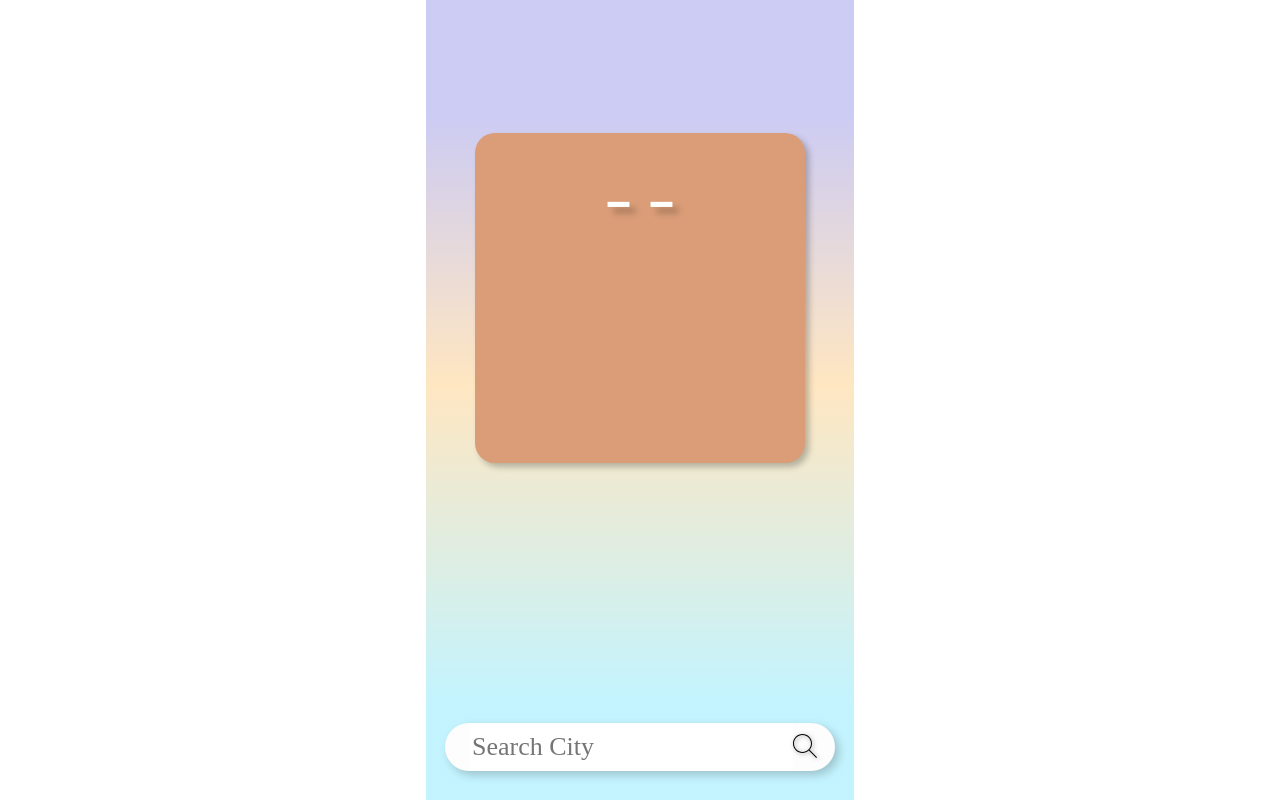
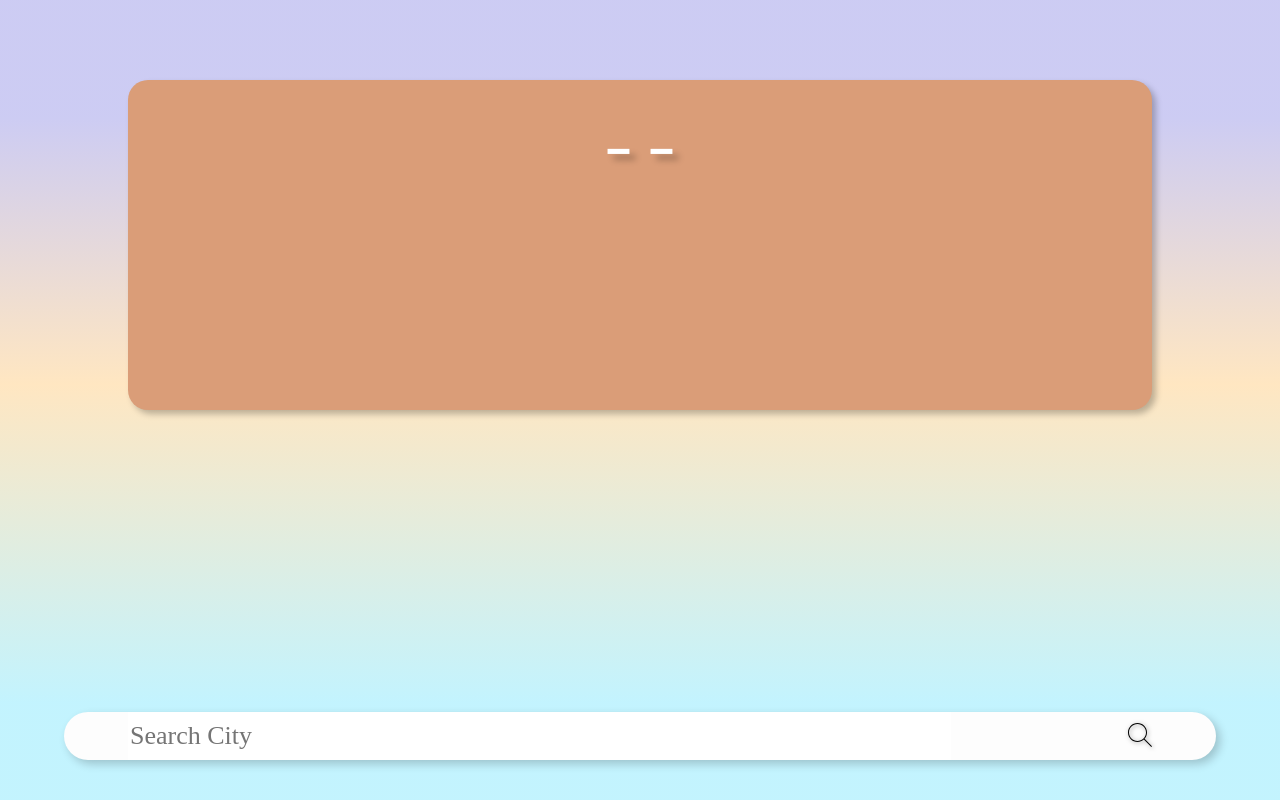
Before and after one commit to sirowood/react-weather, a React app: page / in a window 1280 px wide. Built offline with nearby package versions, Linux system fonts and the light colour scheme.

Commit message:
fix ui bugs

```diff
--- a/src/App.js
+++ b/src/App.js
@@ -5,12 +5,11 @@ import DisplayPanel from './components/DisplayPanel';
 import styled from 'styled-components';
 
 const MainContainer = styled.div`
-  margin: 0px auto;
+  margin: 0;
 
   width: 100%;
-  max-width: 428px;
+  min-width: 375px;
   height: 100%;
-  max-height: 926px;
   background: linear-gradient(180deg, rgba(54, 51, 208, 0.25) 14.66%, rgba(255, 157, 10, 0.25) 48.02%, rgba(16, 209, 252, 0.25) 87.8%);
 
   position: relative;
--- a/src/components/DisplayPanel.js
+++ b/src/components/DisplayPanel.js
@@ -3,10 +3,10 @@ import styled from 'styled-components';
 
 const Display = styled.div`
   position: absolute;
-  top: 133px;
-  left: 49px;
+  top: 10%;
+  left: 10%;
 
-  width: 330px;
+  width: 80%;
   height: 330px;
   border-radius: 20px;
   background: #DA9D78;
@@ -33,6 +33,7 @@ const City = styled.div`
 
 const Bottom = styled.div`
   width: 100%;
+  max-width: 330px;
   display: flex;
   flex-direction: row;
   justify-content: space-between;
--- a/src/components/SearchBar.js
+++ b/src/components/SearchBar.js
@@ -6,16 +6,17 @@ const { BASE_URL } = process.env;
 
 const Form = styled.form`
   position: absolute;
-  left: 19px;
-  right: 19px;
-  bottom: 29px;
+  left: 5%;
+  bottom: 5%;
 
-  width: 390px;
+  width: 90%;
   height: 48px;
   background: #FDFDFD;
   box-shadow: 4px 4px 10px rgba(0, 0, 0, 0.2);
   transition: box-shadow 0.2s;
   border-radius: 30px;
+  box-sizing: border-box;
+  padding: 0px 5%;
 
   display: flex;
   flex-direction: row;
@@ -30,8 +31,8 @@ const Form = styled.form`
 
 const Input = styled.input`
   height: 100%;
+  width: 80%;
   border: none;
-  margin-left: 25px;
   outline: none;
 
   padding: 0px 2px;
@@ -42,7 +43,6 @@ const Input = styled.input`
 `;
 
 const SearchButton = styled.button`
-  margin-right: 25px;
   border: none;
   background: none;
   padding: 0px;
```
